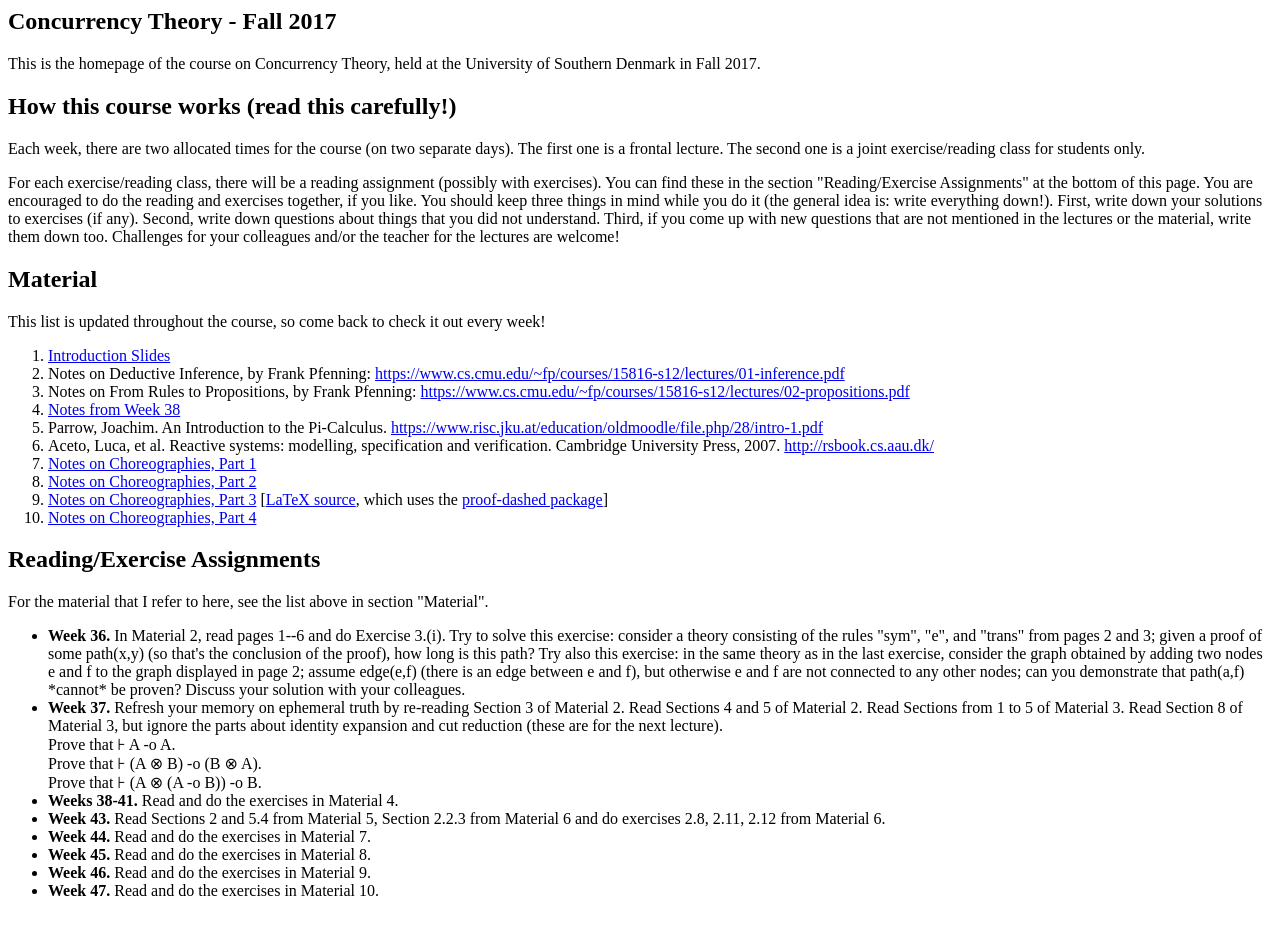
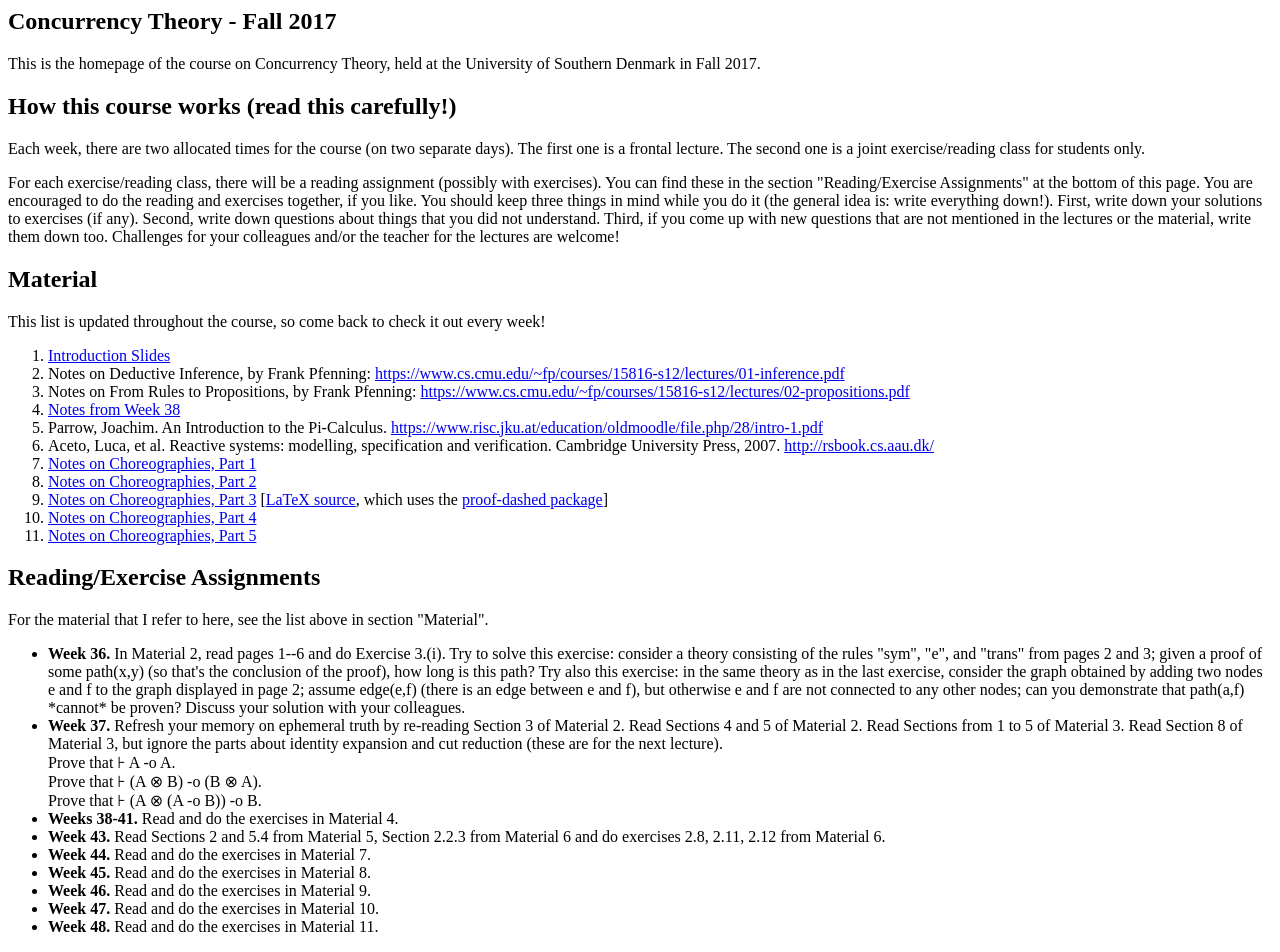
Before and after one commit to fmontesi/website, a plain HTML site: page teaching/ct-2017/index.html in a window 1280 px wide. Before the commit the page ends 916 px from the top, so only its background shows below. Drawn offline with Linux system fonts and the light colour scheme.

Commit message:
Chor part 5

```diff
--- a/teaching/ct-2017/index.html
+++ b/teaching/ct-2017/index.html
@@ -51,6 +51,7 @@ This list is updated throughout the course, so come back to check it out every w
 	<li><a href="files/choreographies_3.pdf">Notes on Choreographies, Part 3</a>
 	[<a href="files/choreographies_3.tex">LaTeX source</a>, which uses the <a href="files/proof-dashed.sty">proof-dashed package</a>]</li>
 	<li><a href="files/choreographies_4.pdf">Notes on Choreographies, Part 4</a></li>
+  <li><a href="files/choreographies_5.pdf">Notes on Choreographies, Part 5</a></li>
 </ul>
 </div>
 
@@ -100,5 +101,9 @@ For the material that I refer to here, see the list above in section "Material".
 	<strong>Week 47.</strong>
 	Read and do the exercises in Material 10.
 </li>
+<li>
+	<strong>Week 48.</strong>
+	Read and do the exercises in Material 11.
+</li>
 </ul>
 </div>
```
Also changed, not shown: 1 other file.
